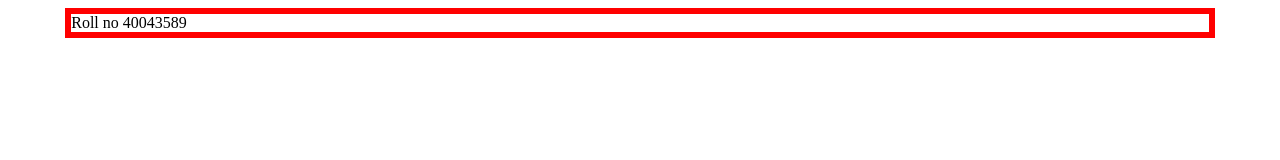
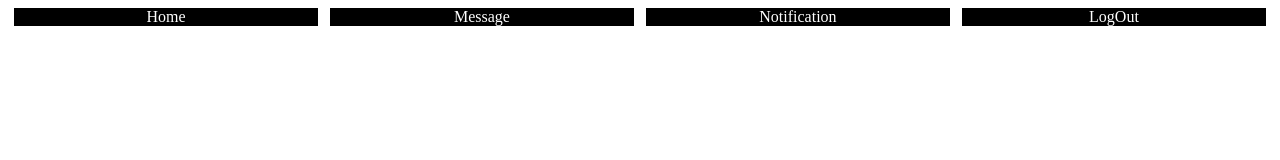
Before and after one commit to karanvirsidhu/ResponsiveWebDesign, a plain HTML site: page index.html in a window 1280 px wide. Drawn offline with Linux system fonts and the light colour scheme.

Commit message:
Flexible grid layout

```diff
--- a/index.css
+++ b/index.css
@@ -1,9 +1,10 @@
-body{
-	background-color:#2222222;
+.menu{
+	color: white;
+	text-align: center;
 }
-#wrapper{
-background-color: white;
-width:90%;
-margin: 0.4em auto;
-border: 0.4em solid red;
+.button{
+	background: black;
+	width:24%;
+	margin: 0 .5%;
+	float: left;
 }
--- a/index.html
+++ b/index.html
@@ -5,8 +5,19 @@
 	<link rel="stylesheet" href="index.css">
 </head>
 <body>
-	<div id="wrapper">
-		Roll no 40043589
+	<div class="menu">
+		<div class="button">
+			Home
+		</div>
+		<div class="button">
+			Message
+		</div>
+		<div class="button">
+			Notification
+		</div>
+		<div class="button">
+			LogOut
+		</div>
 	</div>
 </body>
 </html>
```
